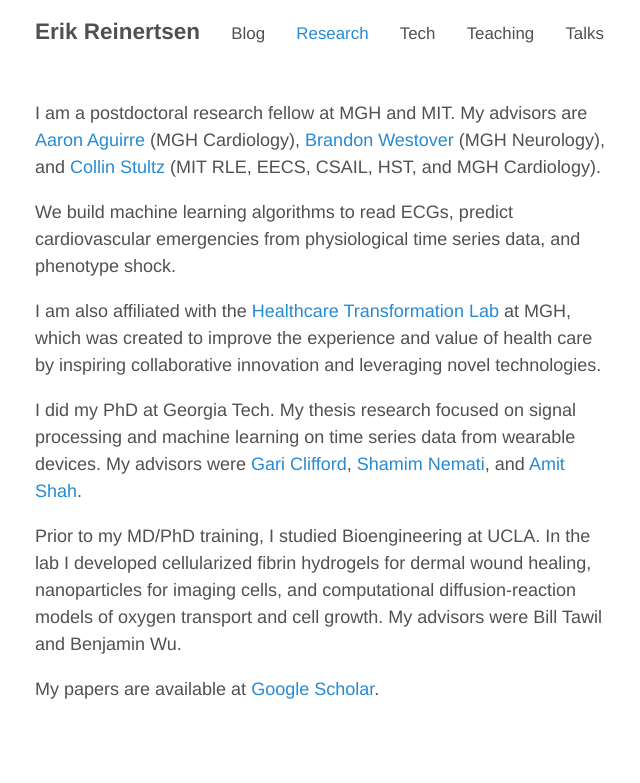
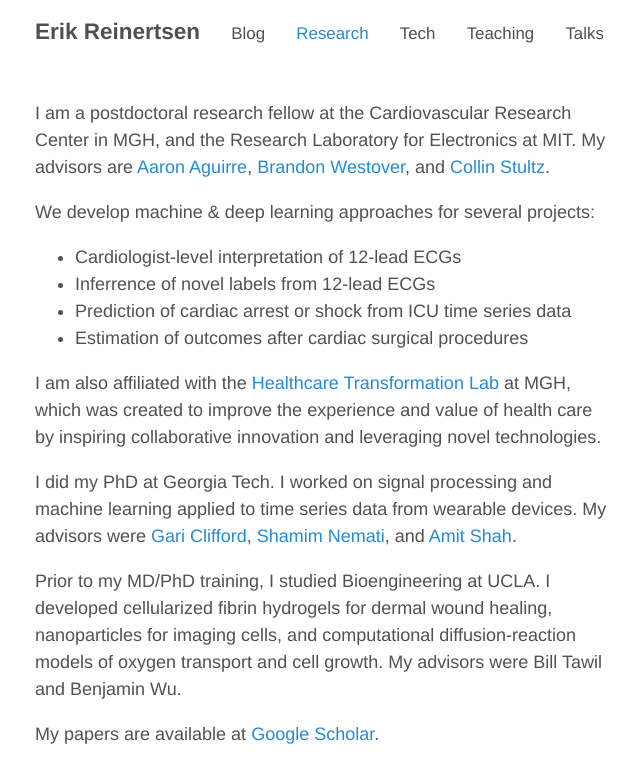
Before and after one commit to erikr/erikr.github.io, a Jekyll site: the page built from research.md, in a window 1280 px wide. Shown: the top 783 px of the page, without its empty margins (317-957 px from the left). Built offline with Jekyll 4.4.1, drawn with Linux system fonts in a browser that asks for light colours; nearby versions of some CDN libraries; comment, search, counter and statistics services are not loaded.

Commit message:
revised research.md c- bullet points

```diff
--- a/research.md
+++ b/research.md
@@ -4,14 +4,18 @@ permalink: /research/
 title: "Research"
 ---
 
-I am a postdoctoral research fellow at MGH and MIT. My advisors are [Aaron Aguirre](https://connects.catalyst.harvard.edu/Profiles/display/Person/10465) (MGH Cardiology), [Brandon Westover](http://cdac.mgh.harvard.edu) (MGH Neurology), and [Collin Stultz](http://www.rle.mit.edu/cb/) (MIT RLE, EECS, CSAIL, HST, and MGH Cardiology).
+I am a postdoctoral research fellow at the Cardiovascular Research Center in MGH, and the Research Laboratory for Electronics at MIT. My advisors are [Aaron Aguirre](https://connects.catalyst.harvard.edu/Profiles/display/Person/10465), [Brandon Westover](http://cdac.mgh.harvard.edu), and [Collin Stultz](http://www.rle.mit.edu/cb/).
 
-We build machine learning algorithms to read ECGs, predict cardiovascular emergencies from physiological time series data, and phenotype shock.
+We develop machine & deep learning approaches for several projects:
+* Cardiologist-level interpretation of 12-lead ECGs
+* Inferrence of novel labels from 12-lead ECGs
+* Prediction of cardiac arrest or shock from ICU time series data
+* Estimation of outcomes after cardiac surgical procedures
 
 I am also affiliated with the [Healthcare Transformation Lab](http://healthcaretransformation.org) at MGH, which was created to improve the experience and value of health care by inspiring collaborative innovation and leveraging novel technologies.
 
-I did my PhD at Georgia Tech. My thesis research focused on signal processing and machine learning on time series data from wearable devices. My advisors were [Gari Clifford](http://gdclifford.info/people/gari), [Shamim Nemati](http://nematilab.info/people/shamim/index.html), and [Amit Shah](https://www.sph.emory.edu/faculty/profile/#AJSHAH3).
+I did my PhD at Georgia Tech. I worked on signal processing and machine learning applied to time series data from wearable devices. My advisors were [Gari Clifford](http://gdclifford.info/people/gari), [Shamim Nemati](http://nematilab.info/people/shamim/index.html), and [Amit Shah](https://www.sph.emory.edu/faculty/profile/#AJSHAH3).
 
-Prior to my MD/PhD training, I studied Bioengineering at UCLA. In the lab I developed cellularized fibrin hydrogels for dermal wound healing, nanoparticles for imaging cells, and computational diffusion-reaction models of oxygen transport and cell growth. My advisors were Bill Tawil and Benjamin Wu.
+Prior to my MD/PhD training, I studied Bioengineering at UCLA. I developed cellularized fibrin hydrogels for dermal wound healing, nanoparticles for imaging cells, and computational diffusion-reaction models of oxygen transport and cell growth. My advisors were Bill Tawil and Benjamin Wu.
 
 My papers are available at [Google Scholar](https://scholar.google.com/citations?hl=en&user=APy8nq4AAAAJ&view_op=list_works&sortby=pubdate).
```
